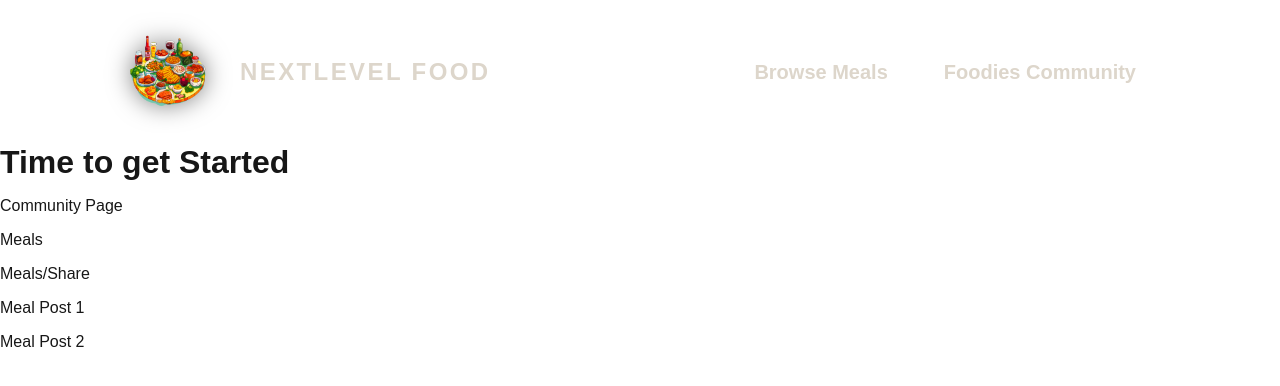
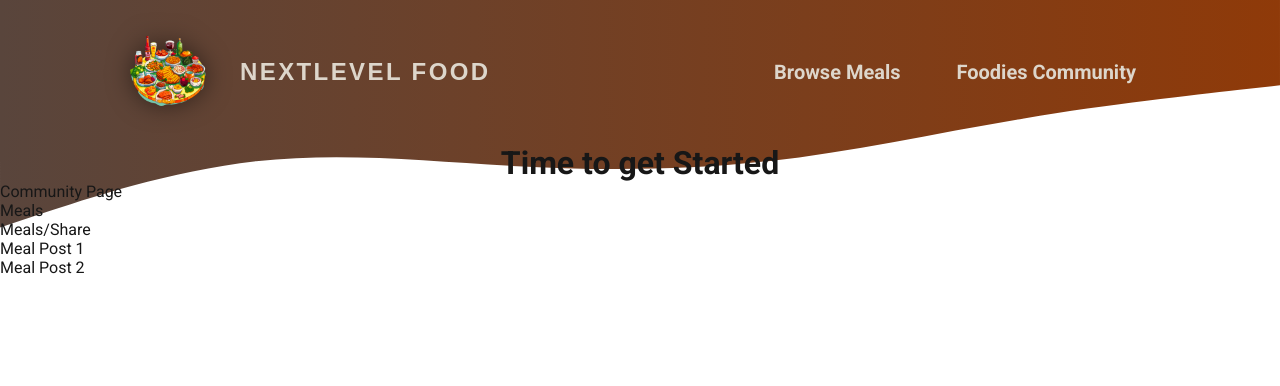
Before and after one commit to spartanrein/MealApp, a Next.js app: page / in a window 1280 px wide. Shown: the top 386 px of the page. Built offline with nearby package versions, Linux system fonts and the light colour scheme.

Commit message:
add header styling, refactoring

```diff
--- a/src/app/components/main-header.js
+++ /dev/null
@@ -1,25 +0,0 @@
-import Link from "next/link";
-import logoImg from '@/assets/logo.png';
-import classes from './main-header.module.css'
-
-export default function MainHeader() {
-    return (
-        <header className={classes.header}>
-            <Link className={classes.logo} href={"/"}>
-                <img src={logoImg.src} alt ="A plate with food in it"/>
-                NextLevel Food
-            </Link>
-        <nav className={classes.nav}>
-            <ul>
-                <li>
-                    <Link href="/meals">Browse Meals</Link>
-                </li>
-                <li>
-                    <Link href="/Community">Foodies Community</Link>
-                </li>
-            </ul>
-        </nav>
-        </header>
-
-    )
-}
--- /dev/null
+++ b/src/app/components/main-header/main-header-background.js
@@ -0,0 +1,26 @@
+import classes from './main-header-background.module.css'
+
+export default function MainHeaderBackground() {
+    return (
+        <div className={classes["header-background"]}>
+          <svg xmlns="http://www.w3.org/2000/svg" viewBox="0 0 1440 320">
+            <defs>
+              <linearGradient id="gradient" x1="0%" y1="0%" x2="100%" y2="0%">
+                <stop
+                  offset="0%"
+                  style={{ stopColor: '#59453c', stopOpacity: '1' }}
+                />
+                <stop
+                  offset="100%"
+                  style={{ stopColor: '#8f3a09', stopOpacity: '1' }}
+                />
+              </linearGradient>
+            </defs>
+            <path
+              fill="url(#gradient)"
+              d="M0,256L48,240C96,224,192,192,288,181.3C384,171,480,181,576,186.7C672,192,768,192,864,181.3C960,171,1056,149,1152,133.3C1248,117,1344,107,1392,101.3L1440,96L1440,0L1392,0C1344,0,1248,0,1152,0C1056,0,960,0,864,0C768,0,672,0,576,0C480,0,384,0,288,0C192,0,96,0,48,0L0,0Z"
+            ></path>
+          </svg>
+        </div>
+    )
+}
--- /dev/null
+++ b/src/app/components/main-header/main-header-background.module.css
@@ -0,0 +1,14 @@
+.header-background {
+    position: absolute;
+    width: 100%;
+    height: 320px;
+    top: 0;
+    left: 0;
+    z-index: -1;
+}
+
+.header-background svg {
+    display: block;
+    width: 100%;
+    height: auto;
+}
--- /dev/null
+++ b/src/app/components/main-header/main-header.js
@@ -0,0 +1,29 @@
+import Link from "next/link";
+import logoImg from '@/assets/logo.png';
+import classes from './main-header.module.css'
+import Image from "next/image";
+import MainHeaderBackground from "./main-header-background";
+
+export default function MainHeader() {
+    return (
+        <>
+            <MainHeaderBackground/>
+            <header className={classes.header}>
+                <Link className={classes.logo} href={"/"}>
+                    <Image src={logoImg} alt ="A plate with food in it" priority/>
+                    NextLevel Food
+                </Link>
+            <nav className={classes.nav}>
+                <ul>
+                    <li>
+                        <Link href="/meals">Browse Meals</Link>
+                    </li>
+                    <li>
+                        <Link href="/community">Foodies Community</Link>
+                    </li>
+                </ul>
+            </nav>
+            </header>
+        </>
+    )
+}
--- a/src/app/globals.css
+++ b/src/app/globals.css
@@ -1,3 +1,5 @@
+@import url('https://fonts.googleapis.com/css2?family=Roboto:wght@400;700&display=swap');
+
 :root {
   --background: #ffffff;
   --foreground: #171717;
@@ -19,7 +21,7 @@
 body {
   color: var(--foreground);
   background: var(--background);
-  font-family: Arial, Helvetica, sans-serif;
+  font-family: 'Roboto', Arial, Helvetica, sans-serif;
   -webkit-font-smoothing: antialiased;
   -moz-osx-font-smoothing: grayscale;
 }
--- a/src/app/layout.js
+++ b/src/app/layout.js
@@ -1,7 +1,7 @@
 import { GeistSans } from "geist/font/sans";
 import { GeistMono } from "geist/font/mono";
 import "./globals.css";
-import MainHeader from "./components/main-header";
+import MainHeader from "./components/main-header/main-header";
 
 export const metadata = {
   title: "NextLevel Food",
--- a/src/app/page.js
+++ b/src/app/page.js
@@ -5,13 +5,16 @@
 
 export default function Home() {
   return (
+    <div>
       <div className={styles.flexColumnGap}>
         <h1>Time to get Started</h1>
+      </div>
         <p><Link href="/community">Community Page</Link></p>
         <p><Link href="/meals">Meals</Link></p>
         <p><Link href="/meals/share">Meals/Share</Link></p>
         <p><Link href="meals/meal-post-1"> Meal Post 1 </Link></p>
         <p><Link href="meals/meal-post-2"> Meal Post 2 </Link></p>
     </div>
+
   );
 }
--- a/src/app/page.module.css
+++ b/src/app/page.module.css
@@ -170,4 +170,5 @@
   display: flex;
   flex-direction: column;
   gap: 1rem;
+  align-items: center;
 }
```
Also changed, not shown: src/app/components/main-header/main-header.module.css (renamed from src/app/components/main-header.module.css). Lines whose indentation alone changed are shown as unchanged.
